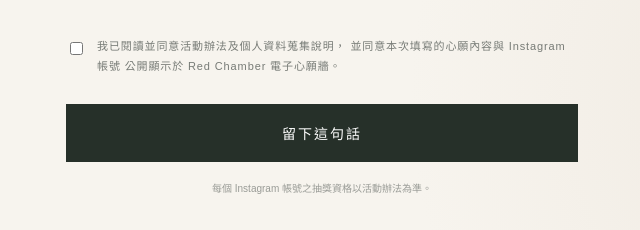
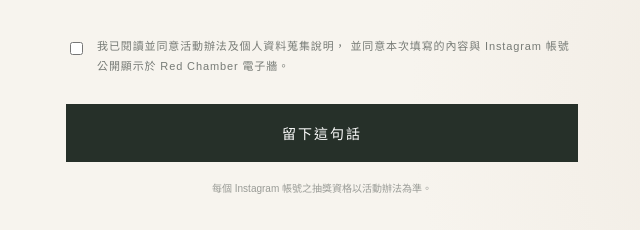
Before and after one commit to universo-remi/red-chamber-wish-wall, a plain HTML site: page index.html in a window 1280 px wide. Shown: the part 829-1059 px from the top of the page, 318-958 px from the left. Drawn offline with nearby package versions, Linux system fonts and the light colour scheme.

Commit message:
修改爲「心意」分享2

```diff
--- a/index.html
+++ b/index.html
@@ -5,7 +5,7 @@
   <meta name="viewport" content="width=device-width, initial-scale=1.0">
   <meta name="theme-color" content="#f6f3ed">
 
-  <title>Red Chamber｜心願牆</title>
+  <title>Red Chamber｜心意牆</title>
 
   <style>
     * {
@@ -425,8 +425,8 @@
 
           <span>
             我已閱讀並同意活動辦法及個人資料蒐集說明，
-            並同意本次填寫的心願內容與 Instagram 帳號
-            公開顯示於 Red Chamber 電子心願牆。
+            並同意本次填寫的內容與 Instagram 帳號
+            公開顯示於 Red Chamber 電子牆。
           </span>
         </label>
 
@@ -453,7 +453,7 @@
 
       <div class="look-up">
         抬頭看看，<br>
-        你留下的話正在心願牆上出現 ✦
+        你留下的話正在心意牆上出現 ✦
       </div>
 
       <div class="share-card">
```
